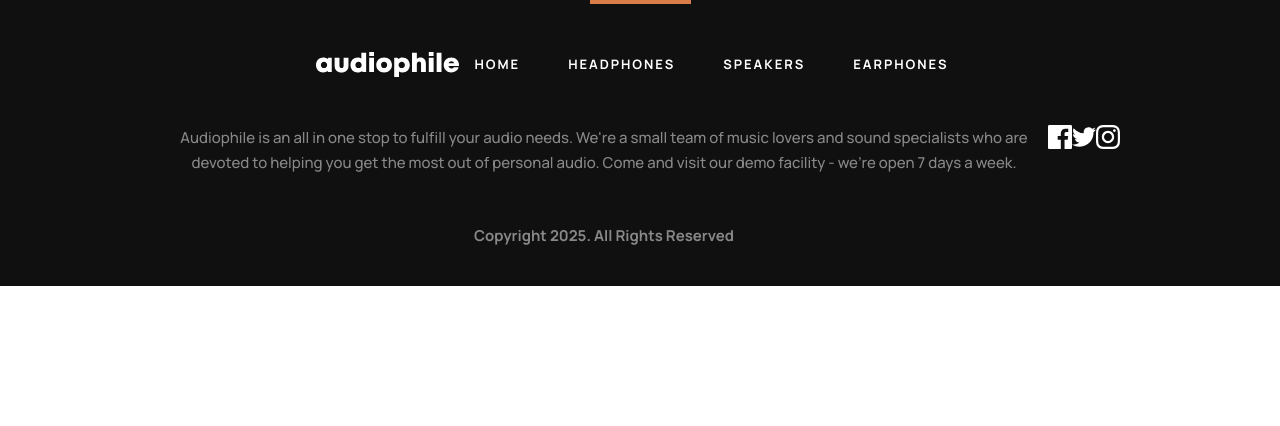
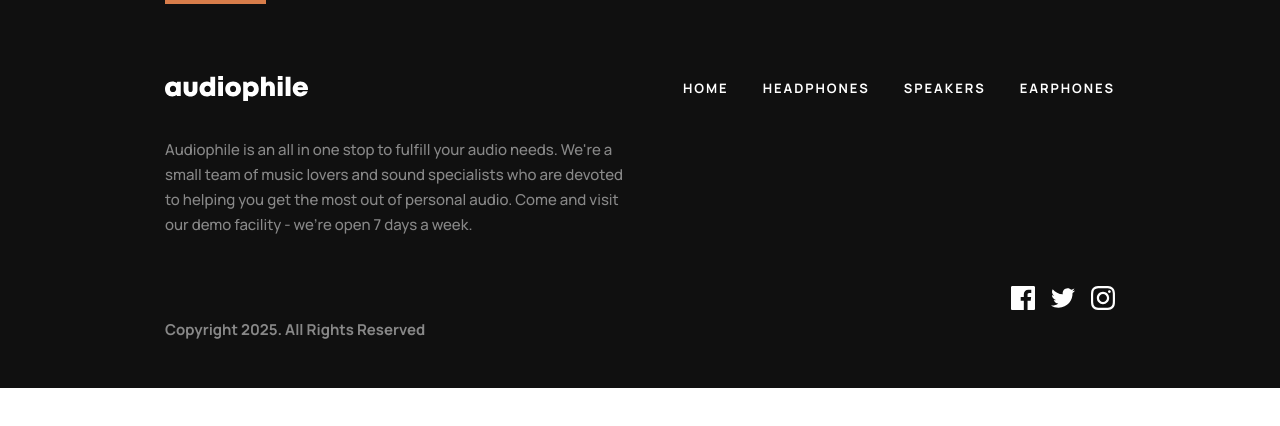
Before and after one commit to Buch-dev/Audiophile-E-Commerce, a React (Vite) app in the folder frontend/: page / in a window 1280 px wide. Shown: the top 426 px of the page. Built offline with nearby package versions, Linux system fonts and the light colour scheme.

Commit message:
finished with the footer section

```diff
--- a/frontend/src/components/Footer.jsx
+++ b/frontend/src/components/Footer.jsx
@@ -6,57 +6,80 @@ import FacebookIcon from "./FacebookIcon";
 import TwitterIcon from "./TwitterIcon";
 import InstagramIcon from "./InstagramIcon";
 
+const navLinks = [
+  { to: "/", label: "HOME" },
+  { to: "/headphones", label: "HEADPHONES" },
+  { to: "/speakers", label: "SPEAKERS" },
+  { to: "/earphones", label: "EARPHONES" },
+];
+
+const socialLinks = [
+  { to: "https://facebook.com", icon: <FacebookIcon />, label: "Facebook" },
+  { to: "https://twitter.com", icon: <TwitterIcon />, label: "Twitter" },
+  { to: "https://instagram.com", icon: <InstagramIcon />, label: "Instagram" },
+];
 const Footer = () => {
   return (
-    <div className="bg-[#101010]">
+    <div className="bg-[#101010] md:px-10 lg:px-[165px]">
       <FooterLine />
       {/* Section 1 */}
-      <div className="flex flex-col items-center justify-center pt-12 lg:flex-row">
+      <div className="flex flex-col items-center justify-center mt-12 md:mt-14 md:items-start lg:mt-[72px] lg:flex-row lg:justify-between lg:items-center">
         <Logo className="w-[143px] h-[25px]" />
-        <div className="flex flex-col items-center justify-center gap-4 mt-12 md:mt-0 md:flex-row">
-          <Link
-            to={"/"}
-            className="text-white text-[13px] font-bold mx-4 hover:text-[#D87D4A] leading-[192%] tracking-[0.15em]"
-          >
-            HOME
-          </Link>
-          <Link
-            to={"/"}
-            className="text-white text-[13px] font-bold mx-4 hover:text-[#D87D4A] leading-[192%] tracking-[0.15em]"
-          >
-            HEADPHONES
-          </Link>
-          <Link
-            to={"/"}
-            className="text-white text-[13px] font-bold mx-4 hover:text-[#D87D4A] leading-[192%] tracking-[0.15em]"
-          >
-            SPEAKERS
-          </Link>
-          <Link
-            to={"/"}
-            className="text-white text-[13px] font-bold mx-4 hover:text-[#D87D4A] leading-[192%] tracking-[0.15em]"
-          >
-            EARPHONES
-          </Link>
-        </div>
+        <nav aria-label="Footer navigation" className="flex flex-col items-center justify-center gap-4 mt-12 md:mt-8 md:flex-row md:gap-[34px] lg:mt-0">
+          {navLinks.map(({ to, label }) => (
+            <Link
+              key={label}
+              to={to}
+              className="text-white text-[13px] font-bold mx-4 hover:text-[#D87D4A] leading-[192%] tracking-[0.15em] md:mx-0"
+            >
+              {label}
+            </Link>
+          ))}
+        </nav>
       </div>
       {/* Section 2 */}
-      <div className="px-6 mt-12 flex flex-col items-center justify-center gap-8 pb-[38px] lg:px-0 lg:flex-row lg:gap-0 lg:justify-between lg:items-start lg:mx-40">
+      <div className="px-6 mt-12 flex flex-col items-center justify-center gap-8 pb-[38px] md:pb-[46px] md:mt-8 md:px-0 lg:mt-9 lg:flex-row lg:gap-0 lg:justify-between lg:items-start lg:mx-0">
         <div className="flex flex-col">
-          <p className="text-center text-white/50 text-[15px] font-medium leading-[167%]">
+          <p className="text-center text-white/50 text-[15px] font-medium leading-[167%] md:text-start lg:w-[48.3%]">
             Audiophile is an all in one stop to fulfill your audio needs. We're
             a small team of music lovers and sound specialists who are devoted
             to helping you get the most out of personal audio. Come and visit
             our demo facility - we’re open 7 days a week.
           </p>
-          <p className="text-center text-white/50 font-bold text-[15px] mt-12 leading-[167%]">
-            Copyright {new Date().getFullYear()}. All Rights Reserved
-          </p>
+          <div className="mt-12 md:mt-20 flex items-center justify-evenly w-full md:justify-between">
+            <p className="text-center text-white/50 font-bold text-[15px] leading-[167%]">
+              Copyright {new Date().getFullYear()}. All Rights Reserved
+            </p>
+
+            <div className="hidden md:flex items-center justify-between w-[104px] lg:mt-[-63px]">
+              {socialLinks.map(({ to, icon, label }) => (
+                <a
+                  key={label}
+                  href={to}
+                  target="_blank"
+                  rel="noopener noreferrer"
+                  aria-label={label}
+                  className="focus:outline-none focus:ring-2 focus:ring-[#D87D4A]"
+                >
+                  {icon}
+                </a>
+              ))}
+            </div>
+          </div>
         </div>
-        <div className="flex items-center justify-between w-[104px]">
-            <FacebookIcon />
-            <TwitterIcon />
-            <InstagramIcon />
+        <div className="flex items-center justify-between w-[104px] md:hidden">
+          {socialLinks.map(({ to, icon, label }) => (
+            <a
+              key={label}
+              href={to}
+              target="_blank"
+              rel="noopener noreferrer"
+              aria-label={label}
+              className="focus:outline-none focus:ring-2 focus:ring-[#D87D4A]"
+            >
+              {icon}
+            </a>
+          ))}
         </div>
       </div>
     </div>
--- a/frontend/src/components/FooterLine.jsx
+++ b/frontend/src/components/FooterLine.jsx
@@ -1,7 +1,7 @@
 import React from "react";
 
 const FooterLine = () => {
-  return <div className="bg-[#d87d4a] w-[101px] h-[4px] mx-auto" />;
+  return <div className="bg-[#d87d4a] w-[101px] h-[4px] mx-auto md:mx-0" />;
 };
 
 export default FooterLine;
```
